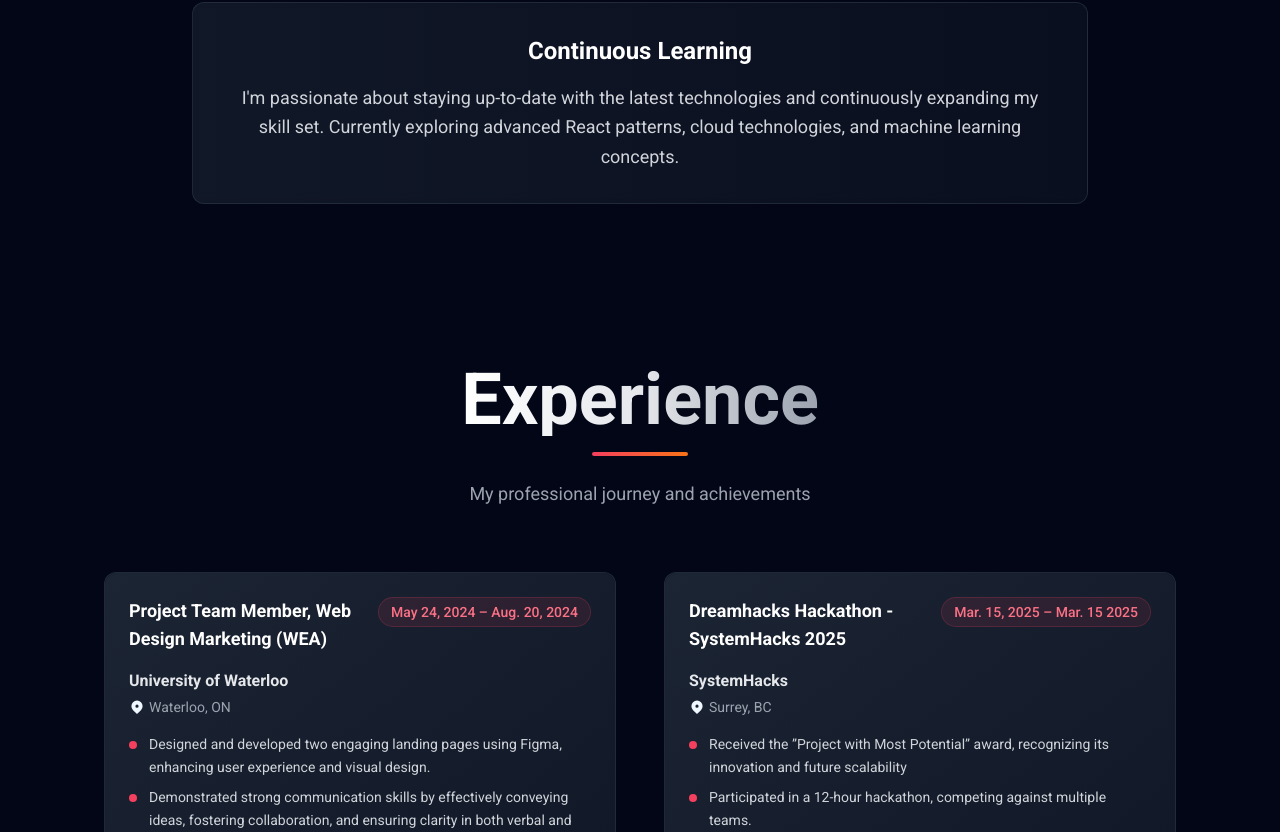
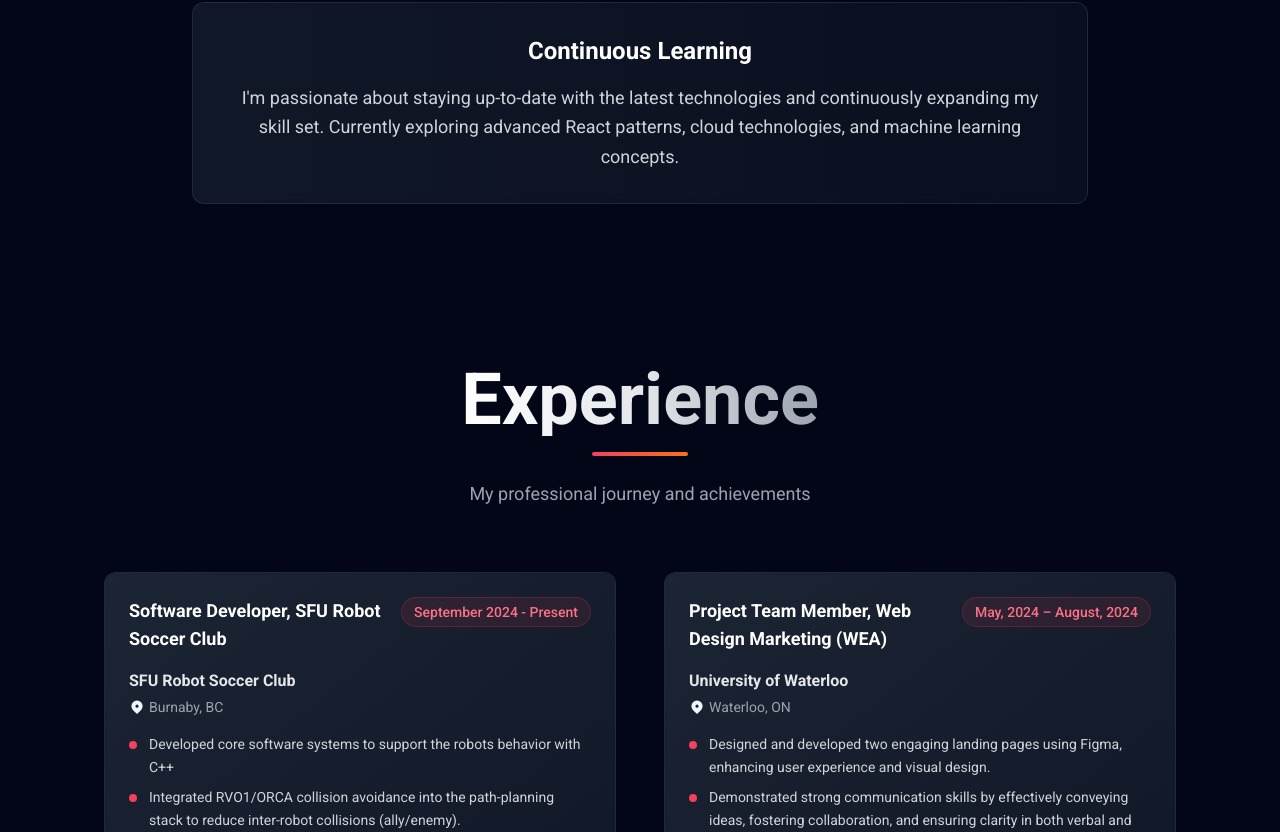
Before and after one commit to DenkuKuro/Portfolio-Website, a React (Vite) app: page / in a window 1280 px wide. Shown: the part 2908-3740 px from the top of the page. Built offline with nearby package versions, Linux system fonts and the light colour scheme.

Commit message:
Updated experience and cv as well as year of study

```diff
--- a/src/components/About.jsx
+++ b/src/components/About.jsx
@@ -55,7 +55,7 @@ const About = () => {
 
               <div className='space-y-4 text-gray-300 text-lg leading-relaxed'>
                 <p className='bg-gray-800/50 backdrop-blur-sm p-6 rounded-xl border border-gray-700/50 hover:border-rose-500/30 transition-all duration-300'>
-                  I am a second-year Computer Science student at <span className='text-rose-400 font-semibold'>Simon Fraser University</span>,
+                  I am a third-year Computer Science student at <span className='text-rose-400 font-semibold'>Simon Fraser University</span>,
                   aspiring to become a Software Engineer. I have worked on several web application projects,
                   focusing on full-stack development.
                 </p>
--- a/src/constants/index.js
+++ b/src/constants/index.js
@@ -1,3 +1,4 @@
+import { data } from "autoprefixer";
 import { blog, SpikeConnect, insta, github, linkedin, StressBurnout,
     python,
     javascript,
@@ -174,6 +175,17 @@ export const skillsIcon = [
 
 export const experience = [
     {
+        title: "Software Developer, SFU Robot Soccer Club",
+        description: [
+            "Developed core software systems to support the robots behavior with C++",
+            "Integrated RVO1/ORCA collision avoidance into the path-planning stack to reduce inter-robot collisions (ally/enemy).",
+            "Built and executed unit/integration tests validating RVO integration and velocity outputs to prevent collisions."
+        ],
+        date: "September 2024 - Present",
+        location: "Burnaby, BC",
+        company: "SFU Robot Soccer Club",
+    },
+    {
         title: "Project Team Member, Web Design Marketing (WEA) ",
         description: [
             "Designed and developed two engaging landing pages using Figma, enhancing user experience and visual design.",
@@ -181,7 +193,7 @@ export const experience = [
             "Conducted thorough keyword research to identify relevant search terms and trends for your industry, and analyze competitors’ websites to understand their strategies, strengths, and gaps, which can inform your own SEO and content development.",
 
         ],
-        date: "May 24, 2024 – Aug. 20, 2024",
+        date: "May, 2024 – August, 2024",
         location: "Waterloo, ON",
         company: "University of Waterloo",
     },
@@ -192,8 +204,8 @@ export const experience = [
             "Participated in a 12-hour hackathon, competing against multiple teams.",
             "Worked under time constraints to design, develop, and pitch an innovative project.",
         ],
-        date: "Mar. 15, 2025 – Mar. 15 2025",
+        date: "March, 2025 – March 2025",
         location: "Surrey, BC",
         company: "SystemHacks",
-    }
+    },
 ];
```
Also changed, not shown: 1 other file (tests, documents, lock files or other folders).
